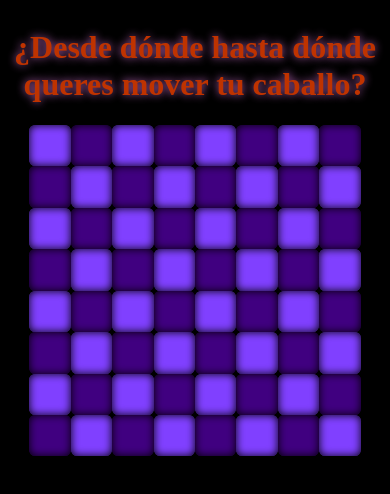
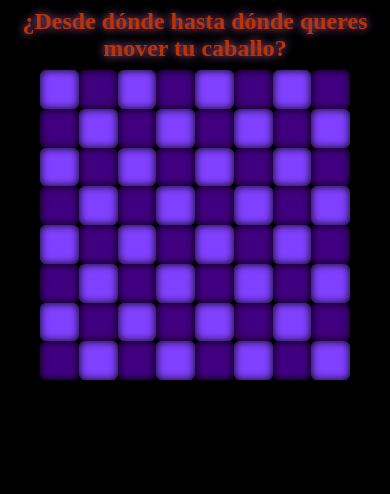
Before and after one commit to Sedbastian/odin-knights-travails, a website built with webpack: page src/index.html in a window 390 px wide. Built offline with nearby package versions, Linux system fonts and the light colour scheme.

Commit message:
Update log.md and fix responsiveness

```diff
--- a/src/style.css
+++ b/src/style.css
@@ -1,8 +1,10 @@
 html {
+  margin: 0;
   background-color: black;
 }
 
 body {
+  margin: 0;
   display: flex;
   flex-direction: column;
   justify-items: center;
@@ -19,6 +21,9 @@ body {
 }
 
 h1 {
+  margin: 0.5rem;
+  padding: 0;
+  font-size: 1.5rem;
   text-align: center;
   color: orangered;
   text-shadow: 0 0 0.5rem violet;
@@ -26,7 +31,7 @@ h1 {
 }
 
 .board {
-	width: 85vmin;
+  width: calc(100vmin - 5rem);
   display: grid;
   grid-template-columns: repeat(8, 1fr);
   grid-template-rows: repeat(8, 1fr);
@@ -50,11 +55,13 @@ h1 {
 }
 
 .board .white {
+  height: calc((100vmin - 5rem) / 8);
   background-color: rgb(128, 64, 255);
   box-shadow: 0 0 0.5rem black inset;
 }
 
 .board .black {
+  height: calc((100vmin - 5rem) / 8);
   background-color: rgb(64, 0, 128);
   box-shadow: 0 0 0.5rem black inset;
 }
```
Also changed, not shown: dist/horse.svg (added), dist/index.html, dist/main.js. Lines whose indentation alone changed are shown as unchanged.
